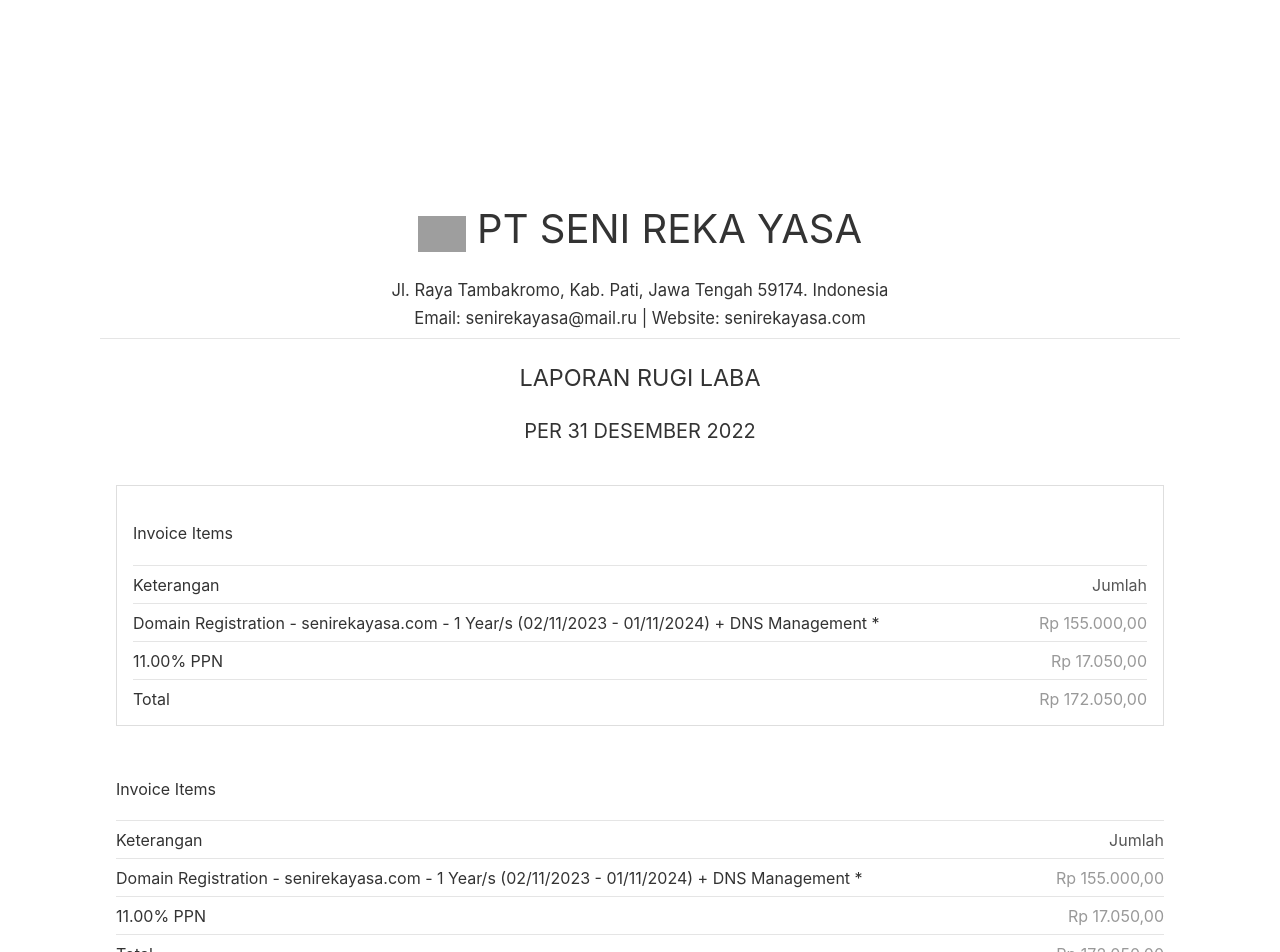
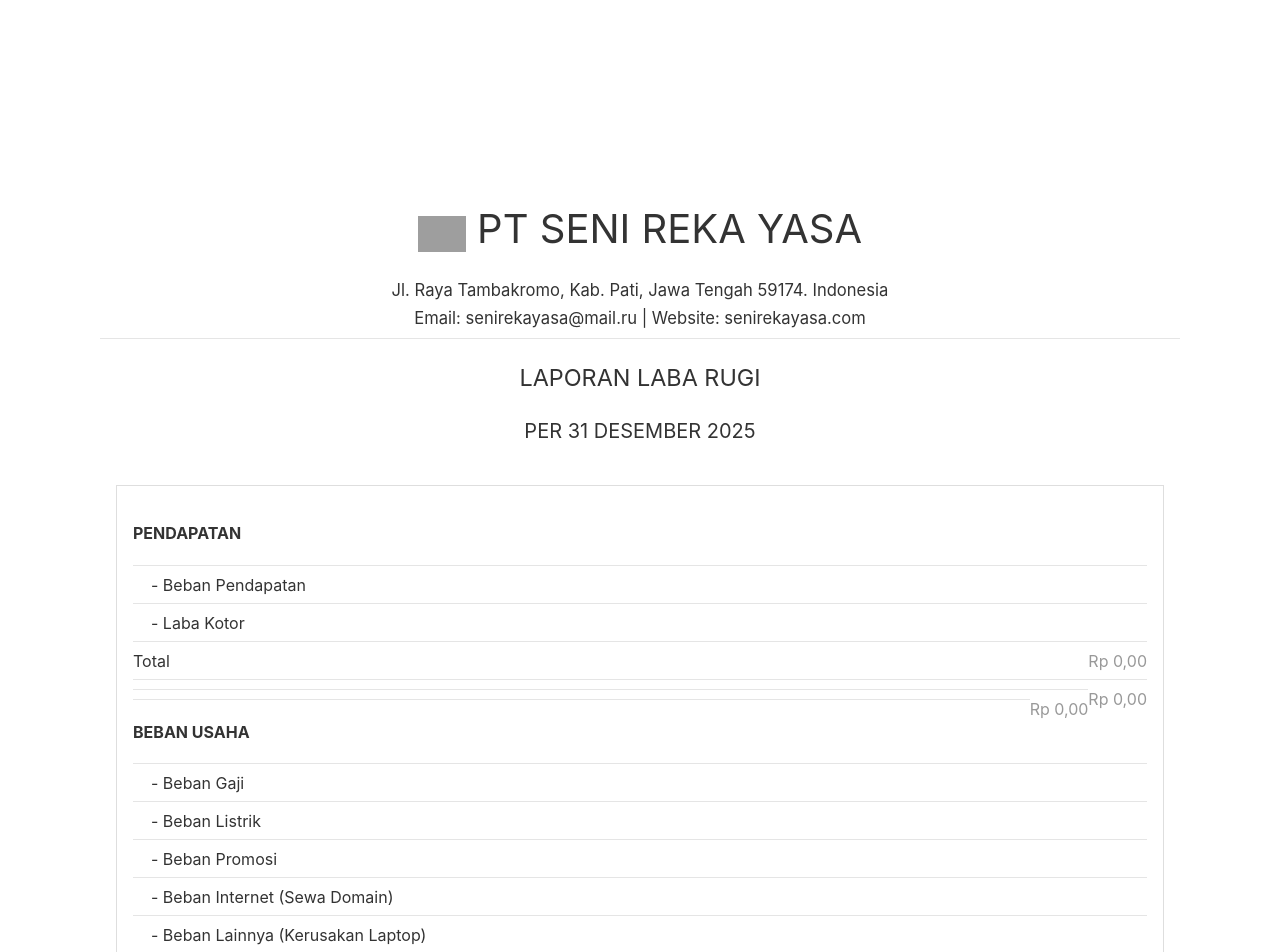
Before and after one commit to artslinux/nudc33ycmqc, a Jekyll site: the page neraca.html, which Jekyll copies as it is, in a window 1280 px wide and 1400 px high, scrolled down 845 px. Shown: the top 952 px of the window. Built offline with Jekyll 4.4.1, drawn with Linux system fonts in a browser that asks for light colours; some of the changed text lies outside the part shown; grey boxes are pictures that could not be loaded.

Commit message:
Update neraca.html

```diff
--- a/neraca.html
+++ b/neraca.html
@@ -232,7 +232,7 @@ html {scrollbar-width: thin; scrollbar-color: #888 #f1f1f1;}
 <hr>
 <div class="title-top">
 <h3>NERACA</h3>
-<h4>PER 31 DESEMBER 2022</h4>
+<h4>PER 31 DESEMBER 2025</h4>
 </div>
 <div class="row">
 <div class="column">
@@ -256,10 +256,14 @@ html {scrollbar-width: thin; scrollbar-color: #888 #f1f1f1;}
     <div class="container-right">
     Rp 5.097.000,00
     </div>
+        &nbsp;&nbsp;&nbsp;&nbsp;-&nbsp;Software
+    <div class="container-right">
+    Rp 2.700.000,00
+    </div>
     <hr>
     Total
     <div class="container-right">
-    Rp 5.097.000,00
+    Rp 2.700.000,00
     </div>
   </div>
   </div>
@@ -334,103 +338,71 @@ html {scrollbar-width: thin; scrollbar-color: #888 #f1f1f1;}
 <h5>Jl. Raya Tambakromo, Kab. Pati, Jawa Tengah 59174. Indonesia</h5>
 <h5>Email: senirekayasa@mail.ru | Website: senirekayasa.com</h5>
 <hr>
-<h3>LAPORAN RUGI LABA</h3>
-<h4>PER 31 DESEMBER 2022</h4>
+<h3>LAPORAN LABA RUGI</h3>
+<h4>PER 31 DESEMBER 2025</h4>
 </div>
 
   <div class="content" style="padding: 1em;">
   <div class="content" style="padding: 1em;border: 1px solid #dedede;">
-    <h4>Invoice Items</h4>
+    <h4><b>PENDAPATAN</b></h4>
     <hr>
-    Keterangan
-    <div class="container-right2">
-    Jumlah
+    &nbsp;&nbsp;&nbsp;&nbsp;-&nbsp;Beban Pendapatan
+    <hr>
+    &nbsp;&nbsp;&nbsp;&nbsp;-&nbsp;Laba Kotor
+    <hr>
+    Total
+    <div class="container-right">
+    Rp 0,00
     </div>
     <hr>
-    Domain Registration - senirekayasa.com - 1 Year/s (02/11/2023 - 01/11/2024)
-+ DNS Management *
     <div class="container-right">
-    Rp 155.000,00
+    Rp 0,00
     </div>
     <hr>
-    11.00% PPN
     <div class="container-right">
-    Rp 17.050,00
+    Rp 0,00
+    </div>
+
+    <hr>
+    <h4><b>BEBAN USAHA</b></h4>
+    <hr>
+    &nbsp;&nbsp;&nbsp;&nbsp;-&nbsp;Beban Gaji
+    <hr>
+    &nbsp;&nbsp;&nbsp;&nbsp;-&nbsp;Beban Listrik
+    <hr>
+    &nbsp;&nbsp;&nbsp;&nbsp;-&nbsp;Beban Promosi
+    <hr>
+    &nbsp;&nbsp;&nbsp;&nbsp;-&nbsp;Beban Internet (Sewa Domain)
+    <hr>
+    &nbsp;&nbsp;&nbsp;&nbsp;-&nbsp;Beban Lainnya (Kerusakan Laptop)
+    <hr>
+    Total
+    <div class="container-right">
+    Rp 0,00
+    </div>
+    <hr>
+    <div class="container-right">
+    Rp 0,00
+    </div>
+    <hr>
+    <div class="container-right">
+    Rp 250.000,00
+    </div>
+    <hr>
+    <div class="container-right">
+    Rp 2.147.000,00
     </div>
     <hr>
     Total
     <div class="container-right">
-    Rp 172.050,00
+    Rp 2.397.000,00
     </div>
   </div>
   </div>
   <div class="content" style="padding: 1em;">
-    <h4>Invoice Items</h4>
-    <hr>
+    <h4>Catatan:</h4>
+    <br>
     Keterangan
-    <div class="container-right2">
-    Jumlah
-    </div>
-    <hr>
-    Domain Registration - senirekayasa.com - 1 Year/s (02/11/2023 - 01/11/2024)
-+ DNS Management *
-    <div class="container-right">
-    Rp 155.000,00
-    </div>
-    <hr>
-    11.00% PPN
-    <div class="container-right">
-    Rp 17.050,00
-    </div>
-    <hr>
-    Total
-    <div class="container-right">
-    Rp 172.050,00
-    </div>
   </div>
-
-<div class="content" style="padding: 1em;">
-<p>* Indicates a taxed item.</p>
-</div>
-<div class="row">
-<div class="column">
-  <div class="column3">
-  <div class="content" style="padding: 1em;">
-    Transaction Date
-    <div class="container-right2">
-    Gateway
-    </div>
-    <hr>
-    22/02/2023
-    <div class="container-right2">
-    Tokopedia
-    </div>
-    <hr>
-  </div>
-  </div>
-  <div class="column4">
-  <div class="content" style="padding: 1em;">
-    Transaction ID
-    <div class="container-right2">
-    Amount
-    </div>
-    <hr>
-    INV/20230111/MPL/2968717716 12:41 WIB
-    <div class="container-right">
-    Rp 172.050,00
-    </div>
-    <hr>
-  </div>
-  </div>
-</div>
-</div>
-
-<div>
-<div class="content" style="padding: 1em;">
-<p><i>Saya selaku Pembeli bertanggung jawab atas data yang Saya sampaikan dan bersedia untuk mengikuti ketentuan kebijakan dan layanan terkait lainnya.</i></p>
-<img src="https://mohamadrido.com/invoice1102301.png" width="96px">
-<p><i>Invoice telah tersimpan secara elektronik.</i></p>
-</div>
-</div>
 </body>
 </html>
```
Also changed, not shown: other parts of neraca.html (+2 -2 lines).
